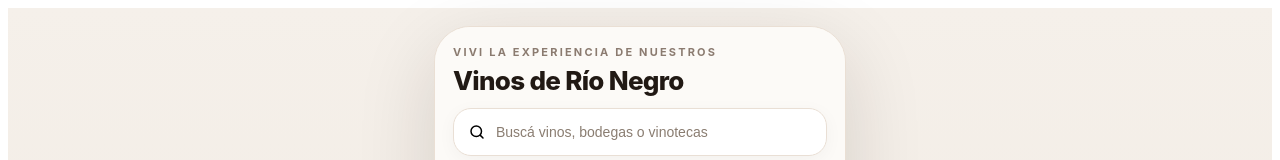
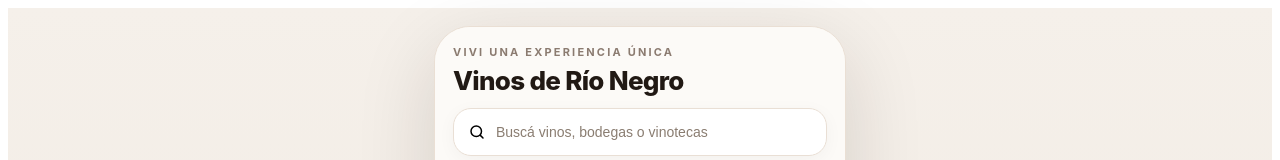
Before and after one commit to lucasbass82/VinosdeRioNegro, a React (Create React App) app: page / in a window 1280 px wide. Shown: the top 160 px of the page. Built offline with nearby package versions, Linux system fonts and the light colour scheme.

Commit message:
Update App.tsx

```diff
--- a/src/App.tsx
+++ b/src/App.tsx
@@ -420,7 +420,7 @@ function Header({
 }) {
   return (
     <div style={styles.header}>
-      <div style={styles.headerEyebrow}>VIVI LA EXPERIENCIA DE NUESTROS</div>
+      <div style={styles.headerEyebrow}>VIVI UNA EXPERIENCIA ÚNICA </div>
       <div style={styles.headerTitle}>Vinos de Río Negro</div>
 
       {currentTab !== "search" && (
```
